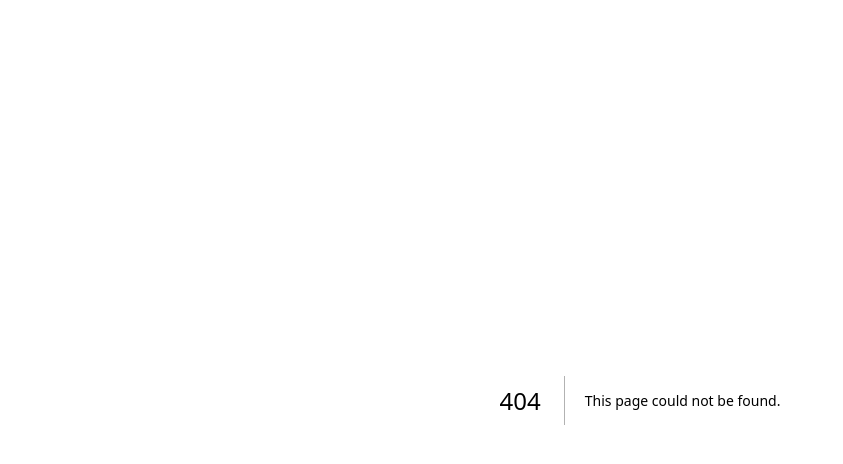
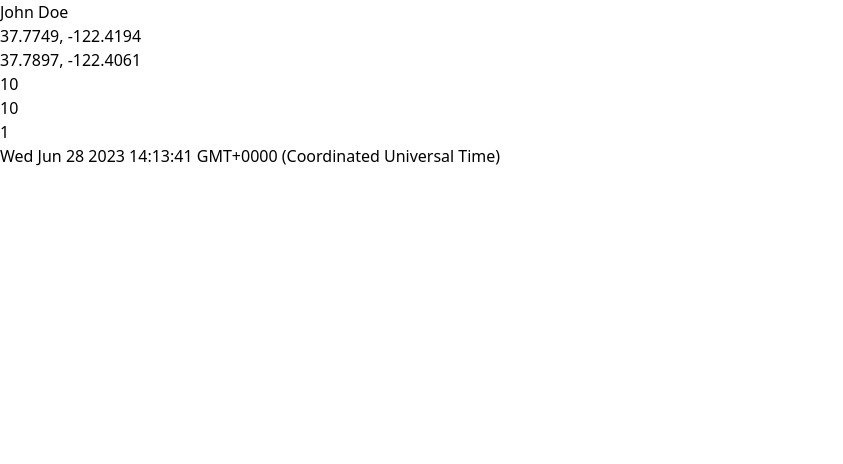
Before and after one commit to KaleabKindu/Rideshare-Web, a Next.js app: page /ride-requests in a window 1280 px wide. Before the commit this address had no page. Shown: the top 464 px of the page, without its empty margins (0-843 px from the left). Built offline with nearby package versions, Linux system fonts and the light colour scheme.

Commit message:
implement ride request card

```diff
--- a/package.json
+++ b/package.json
@@ -12,6 +12,7 @@
     "prettier": "prettier --write ."
   },
   "dependencies": {
+    "@react-google-maps/api": "^2.18.1",
     "@reduxjs/toolkit": "^1.9.5",
     "@types/node": "20.3.0",
     "autoprefixer": "10.4.14",
--- /dev/null
+++ b/src/components/ride-request/Map.tsx
@@ -0,0 +1,30 @@
+import { GoogleMap, Marker } from '@react-google-maps/api';
+
+
+interface LocationProps {
+    latitude: number
+    longitude: number
+}
+const Map: React.FC<LocationProps> = ({ latitude, longitude }) => {
+  const mapContainerStyle = {
+    width: '100%',
+    height: '400px',
+  };
+
+  const center = {
+    lat: latitude,
+    lng: longitude,
+  };
+
+  return (
+    <GoogleMap
+      mapContainerStyle={mapContainerStyle}
+      center={center}
+      zoom={10}
+    >
+      <Marker position={center} />
+    </GoogleMap>
+  );
+};
+
+export default Map;
--- /dev/null
+++ b/src/components/ride-request/MyPage.tsx
@@ -0,0 +1,25 @@
+import Map from '../components/Map';
+
+const MyPage = () => {
+  return (
+    <div>
+      <h1>My Page</h1>
+      <Map latitude={123.456} longitude={789.012} />
+    </div>
+  );
+};
+
+export async function getServerSideProps() {
+  // Fetch latitude and longitude from the backend
+  const latitude = 123.456;
+  const longitude = 789.012;
+
+  return {
+    props: {
+      latitude,
+      longitude,
+    },
+  };
+}
+
+export default MyPage;
--- /dev/null
+++ b/src/components/ride-request/RideRequestItem.tsx
@@ -0,0 +1,28 @@
+import React from 'react'
+import {Point, Status} from '@/types/admin-dashboard/ride-request'
+
+interface RideRequestProps {
+    name: string;
+    origin: Point;
+    destination: Point;
+    currentFare: number;
+    numberOfSeats: number;
+    status: Status;
+    dateTime: Date;
+}
+const RideRequestItem: React.FC<RideRequestProps>= ({name, origin, destination, currentFare, numberOfSeats, status, dateTime}) => {
+    // a
+  return (
+    <div>
+        <p>{name}</p>
+        <p>{origin.x}, {origin.y}</p>
+        <p>{destination.x}, {destination.y}</p>
+        <p>{currentFare}</p>
+        <p>{numberOfSeats}</p>
+        <p>{status}</p>
+        <p>{dateTime.toString()}</p>
+    </div>
+  )
+}
+
+export default RideRequestItem
--- /dev/null
+++ b/src/pages/ride-requests.tsx
@@ -0,0 +1,55 @@
+import RideRequestItem from '@/components/ride-request/RideRequestItem'
+import React from 'react'
+import { Gender, Role, User } from '@/types/admin-dashboard/user';
+import { RideRequest, Point, Status } from '@/types/admin-dashboard/ride-request';
+
+const sampleUser: User = {
+  UserID: 1,
+  Fullname: 'John Doe',
+  Email: 'johndoe@example.com',
+  Password: 'password123',
+  Gender: Gender.Male,
+  Age: 30,
+  PhoneNumber: '1234567890',
+  ProfilePicture: 'profile.jpg',
+  role: Role.commuter,
+};
+
+
+
+const sampleRideRequest: RideRequest = {
+  RideRequestID: 1,
+  Commuter: {
+    UserID: 1,
+    Fullname: 'John Doe',
+    Email: 'johndoe@example.com',
+    Password: 'password123',
+    Gender: Gender.Male,
+    Age: 30,
+    PhoneNumber: '1234567890',
+    ProfilePicture: 'profile.jpg',
+    role: Role.commuter,
+  },
+  Origin: {
+    x: 37.7749,
+    y: -122.4194,
+  },
+  Destination: {
+    x: 37.7897,
+    y: -122.4061,
+  },
+  CurrentFare: 10,
+  Status: Status.pending,
+  NumberOfSeats: 1,
+  CreatedDateTime: new Date(),
+};
+
+
+
+export default function RequestRide() {
+    return (
+      <div>
+        <RideRequestItem name={sampleUser.Fullname} origin={sampleRideRequest.Origin} destination={sampleRideRequest.Destination} currentFare={sampleRideRequest.CurrentFare} numberOfSeats={sampleRideRequest.CurrentFare} status={sampleRideRequest.Status} dateTime={sampleRideRequest.CreatedDateTime}/>
+      </div>
+    );
+  }
--- /dev/null
+++ b/src/types/admin-dashboard/ride-request.ts
@@ -0,0 +1,20 @@
+import { User } from "./user"
+
+export type RideRequest = {
+    RideRequestID: number
+    Commuter: User
+    Origin: Point
+    Destination: Point
+    CurrentFare: number
+    Status: Status
+    NumberOfSeats: number
+    CreatedDateTime: Date
+}
+
+
+export type Point = {
+    x: number;
+    y: number;
+}
+
+export enum Status {onroute, pending}
--- /dev/null
+++ b/src/types/admin-dashboard/user.ts
@@ -0,0 +1,14 @@
+export type User = {
+    UserID: number;
+    Fullname: string;
+    Email: string;
+    Password:string
+    Gender: Gender
+    Age: number
+    PhoneNumber: string
+    ProfilePicture: string
+    role: Role
+}
+
+export enum Gender {Male, Female};
+export enum Role {admin, commuter, driver}
```
Also changed, not shown: 1 other file (tests, documents, lock files or other folders).
